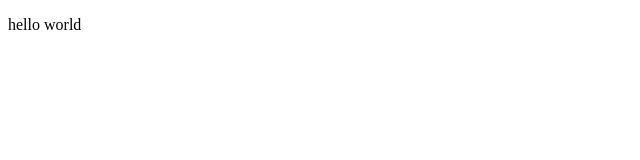
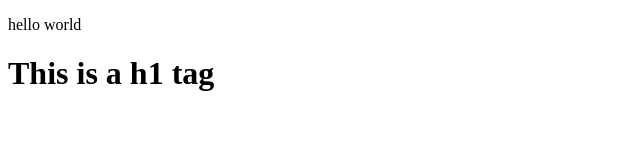
Before and after one commit to Naman-Mgit/DemoTest, a plain HTML site: page index.html in a window 1280 px wide. Shown: the whole page, without its empty margins (0-640 px from the left). Drawn offline with Linux system fonts and the light colour scheme.

Commit message:
text file created

```diff
--- a/index.html
+++ b/index.html
@@ -7,5 +7,6 @@
 </head>
 <body>
      <p>hello world</p>
+     <h1>This is a h1 tag</h1>
 </body>
 </html>
```
Also changed, not shown: Feature1.txt (added).
